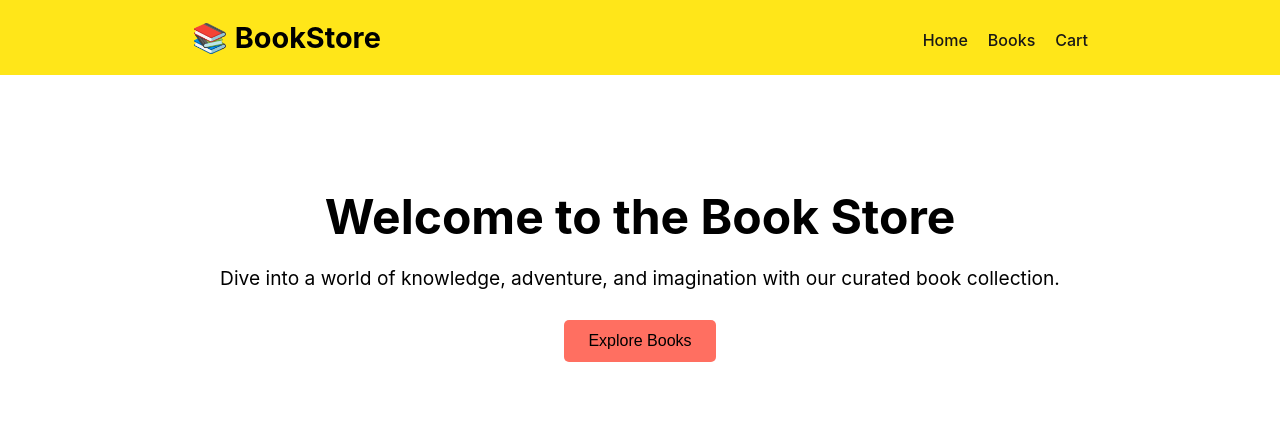
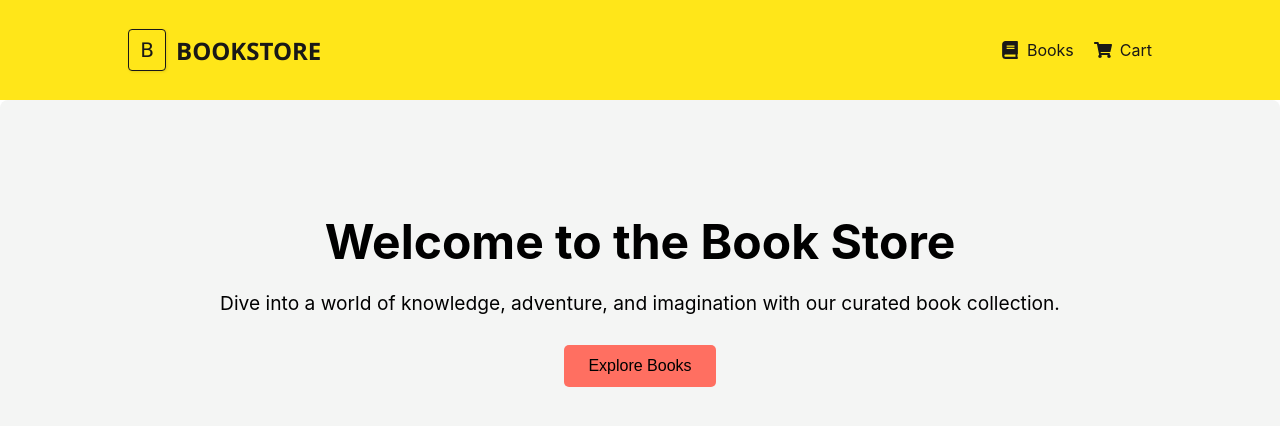
Before and after one commit to 963Roshan/book-store-app, a React (Create React App) app: page / in a window 1280 px wide. Shown: the top 426 px of the page. Built offline with nearby package versions, Linux system fonts and the light colour scheme.

Commit message:
Add links to Home and Header components

```diff
--- a/src/App.js
+++ b/src/App.js
@@ -1,5 +1,5 @@
 import { Component } from 'react';
-import { BrowserRouter, Route, Switch ,Redirect} from 'react-router-dom';
+import { Route, Switch ,Redirect} from 'react-router-dom';
 import Home  from  "./components/Home";
 import BookList from "./components/BookList"
 import BookDetails from './components/BookDetails';
@@ -9,17 +9,20 @@ import NotFound from './components/NotFound';
 class App extends Component {
   render() {
     return (
-      <BrowserRouter>
+      <>
+
         <Switch>
-          <Route exact path="/" component={Home} />
+
           <Route exact path="/books" component={BookList} />
           <Route exact path="/books/:id" component={BookDetails}/>
           <Route exact path="/cart" component={Cart}/>
           <Route exact path="/checkout" component={Checkout}/>
+          <Route exact path="/" component={Home} />
           <Route exact path="/not-found" component = {NotFound}/>
           <Redirect to="/not-found"/>
+
         </Switch>
-      </BrowserRouter>
+    </>
     );
   }
 }
--- a/src/components/Header/index.css
+++ b/src/components/Header/index.css
@@ -1,52 +1,94 @@
-.toolbar-container {
+/* Header Container */
+.header-container {
+  background-color: #FFE619;
+  color: #191817;
+  position: relative;
+  z-index: 101;
+  min-height: 100px;
+  padding: 0 10%; /* 🡐🡒 adds 20% left and right space */
   display: flex;
+  justify-content: space-between;
   align-items: center;
-  justify-content: space-between;
-  background-color: #FFE619;
-  padding: 20px 15%;
+  flex-wrap: wrap;
+}
+
+/* Logo */
+.logo-link {
+  text-decoration: none;
+}
+
+.logo-link:hover {
+  text-decoration: none;
 }
 
 .logo {
-  font-size: 1.8rem;
-  font-weight: bold;
+  display: flex;
+  align-items: center;
+  gap: 10px;
+  font-family: 'Segoe UI', sans-serif;
 }
 
-.icon-links {
+/* Logo box with background same as header, black border, smaller than text */
+.logo-box {
+  width: 36px;
+  height: 40px;
+  background-color: #FFE619; /* Same as header background */
+  color: #191817;            /* Black text */
+  border: 1.5px solid #191817; /* Thin black edge line */
+  display: flex;
+  align-items: center;
+  justify-content: center;
+  font-size: 20px;
+  font-weight: italic;
+  border-radius: 4px;
+  font-family: Verdana, Geneva, Tahoma, sans-serif;
+  box-shadow: 1px 1px 3px rgba(0,0,0,0.1);
+}
+
+/* BookStore name slightly bigger */
+.logo-name {
+  font-size: 24px;
+  font-weight: 600;
+  color: #191817;
+  text-transform: uppercase;
+}
+
+/* Navigation List */
+.nav-menu {
+  list-style: none;
   display: flex;
   gap: 20px;
+  padding: 0;
+  margin: 0;
 }
 
-.icon-link {
-  color: #191817;
-  font-size: 1.5rem;
+/* Individual Nav Link */
+.nav-link {
+  display: flex;
+  align-items: center;
   text-decoration: none;
+  color: inherit;
+  font-size: 16px;
+  transition: color 0.3s;
 }
 
-.icon-link:hover {
-  color: #555;
+.nav-link:hover {
+  color: #444;
 }
 
-.d-none {
+.nav-icon {
+  font-size: 18px;
+}
+
+/* Hide text by default */
+.nav-text {
+  margin-left: 8px;
   display: none;
 }
 
-.d-xl-inline {
-  display: none;
-}
-
-.d-xl-none {
-  display: inline;
-}
-
-/* For XL and up */
-@media (min-width: 1200px) {
-  .d-xl-inline {
-    display: inline !important;
-    font-size: 1rem;
-    font-weight: 500;
-  }
-
-  .d-xl-none {
-    display: none !important;
+/* Show text only on xl (≥1200px) */
+@media screen and (min-width: 1200px) {
+  .nav-text {
+    display: inline;
   }
 }
--- a/src/components/Header/index.js
+++ b/src/components/Header/index.js
@@ -1,31 +1,33 @@
 import { Component } from 'react';
 import { Link } from 'react-router-dom';
-import { FaHome, FaBook, FaShoppingCart } from 'react-icons/fa';
+import { FaBook, FaShoppingCart } from 'react-icons/fa';
 import './index.css';
 
 class Header extends Component {
   render() {
     return (
-      <div className="toolbar-container">
-        <div className="logo">📚 BookStore</div>
-
-        <div className="icon-links">
-          <Link to="/" className="icon-link">
-            <FaHome className="d-xl-none" />
-            <span className="d-none d-xl-inline">Home</span>
-          </Link>
-
-          <Link to="/books" className="icon-link">
-            <FaBook className="d-xl-none" />
-            <span className="d-none d-xl-inline">Books</span>
-          </Link>
-
-          <Link to="/cart" className="icon-link">
-            <FaShoppingCart className="d-xl-none" />
-            <span className="d-none d-xl-inline">Cart</span>
-          </Link>
-        </div>
-      </div>
+      <nav className="header-container">
+        <Link to="/" className="logo-link">
+  <div className="logo">
+    <div className="logo-box">B</div>
+    <div className="logo-name">BookStore</div>
+  </div>
+        </Link>
+        <ul className="nav-menu">
+          <li>
+            <Link to="/books" className="nav-link">
+              <FaBook className="nav-icon" />
+              <span className="nav-text">Books</span>
+            </Link>
+          </li>
+          <li>
+            <Link to="/cart" className="nav-link">
+              <FaShoppingCart className="nav-icon" />
+              <span className="nav-text">Cart</span>
+            </Link>
+          </li>
+        </ul>
+      </nav>
     );
   }
 }
--- a/src/components/Home/index.css
+++ b/src/components/Home/index.css
@@ -1,7 +1,7 @@
 .banner-container {
   text-align: center;
   padding: 80px 20px;
-  background-color: white;  /* fallback solid background */
+  background-color: rgb(244, 245, 244);  /* fallback solid background */
   color: black;
   border-radius: 8px;
   height: 100vh;
--- a/src/components/Home/index.js
+++ b/src/components/Home/index.js
@@ -1,4 +1,5 @@
 import { Component } from "react";
+import { Link } from "react-router-dom";
 import Header from "../Header";
 import './index.css';
 
@@ -6,13 +7,15 @@ class Home extends Component {
     render() {
         return (
             <>
-                <Header />
+                <Header/>
                 <div className="banner-container">
                     <h1 className="banner-heading">Welcome to the Book Store</h1>
                     <p className="banner-description">
                         Dive into a world of knowledge, adventure, and imagination with our curated book collection.
                     </p>
+                    <Link to ="/books">
                     <button className="explore-button">Explore Books</button>
+                    </Link>
                 </div>
             </>
         );
--- a/src/index.js
+++ b/src/index.js
@@ -3,12 +3,15 @@ import ReactDOM from 'react-dom/client';
 import './index.css';
 import App from './App';
 import reportWebVitals from './reportWebVitals';
+import { BrowserRouter } from 'react-router-dom';
 
 const root = ReactDOM.createRoot(document.getElementById('root'));
 root.render(
+  <BrowserRouter>
   <React.StrictMode>
     <App />
   </React.StrictMode>
+  </BrowserRouter>
 );
 
 // If you want to start measuring performance in your app, pass a function
```
